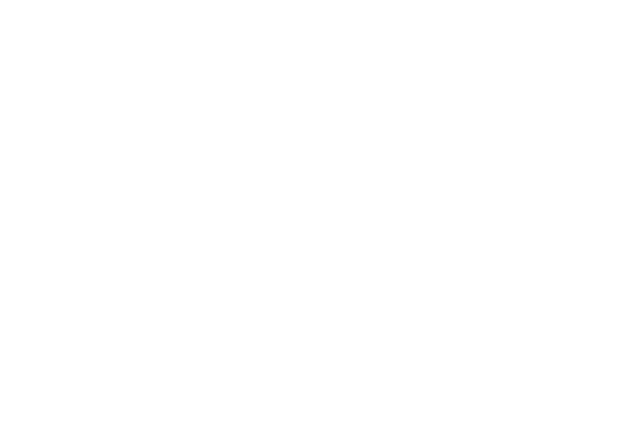
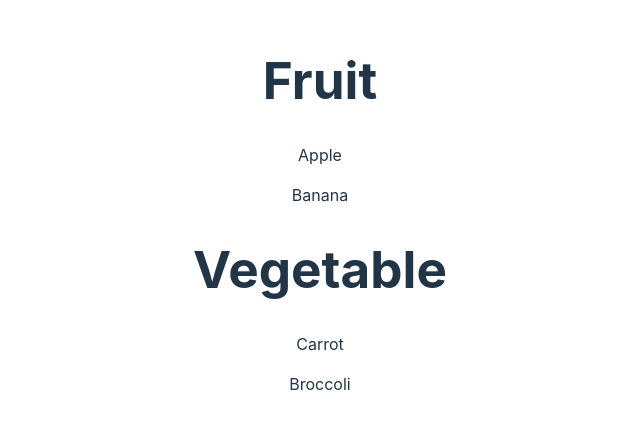
Before and after one commit to Alexandre78R/SUPPORT-react, a React (Vite) app: page / in a window 1280 px wide. Shown: the part 185-614 px from the top of the page, without its empty margins (320-960 px from the left). Built offline with nearby package versions, Linux system fonts and the light colour scheme.

Commit message:
correction fini

```diff
--- a/src/App.jsx
+++ b/src/App.jsx
@@ -1,11 +1,27 @@
-import './App.css'
+import "./App.css";
+import Category from "./components/Category/Category";
+import Article from "./components/Article/Article";
 
 function App() {
+  const categories = ["Fruit", "Vegetable"];
+
+  const articles = [
+    { name: "Apple", category: "Fruit" },
+    { name: "Banana", category: "Fruit" },
+    { name: "Carrot", category: "Vegetable" },
+    { name: "Broccoli", category: "Vegetable" },
+  ];
 
   return (
     <>
+      <Category category={categories[0]} />
+      <Article article={articles[0]} />
+      <Article article={articles[1]} />
+      <Category category={categories[1]} />
+      <Article article={articles[2]} />
+      <Article article={articles[3]} />
     </>
-  )
+  );
 }
 
-export default App
+export default App;
--- /dev/null
+++ b/src/components/Article/Article.jsx
@@ -0,0 +1,10 @@
+function Article(props) {
+  const { article } = props;
+  return (
+    <>
+      <p>{article.name}</p>
+    </>
+  );
+}
+
+export default Article;
--- /dev/null
+++ b/src/components/Category/Category.jsx
@@ -0,0 +1,9 @@
+function Category(props) {
+  return (
+    <>
+      <h1>{props.category}</h1>
+    </>
+  );
+}
+
+export default Category;
```
Also changed, not shown: 1 other file (tests, documents, lock files or other folders).
